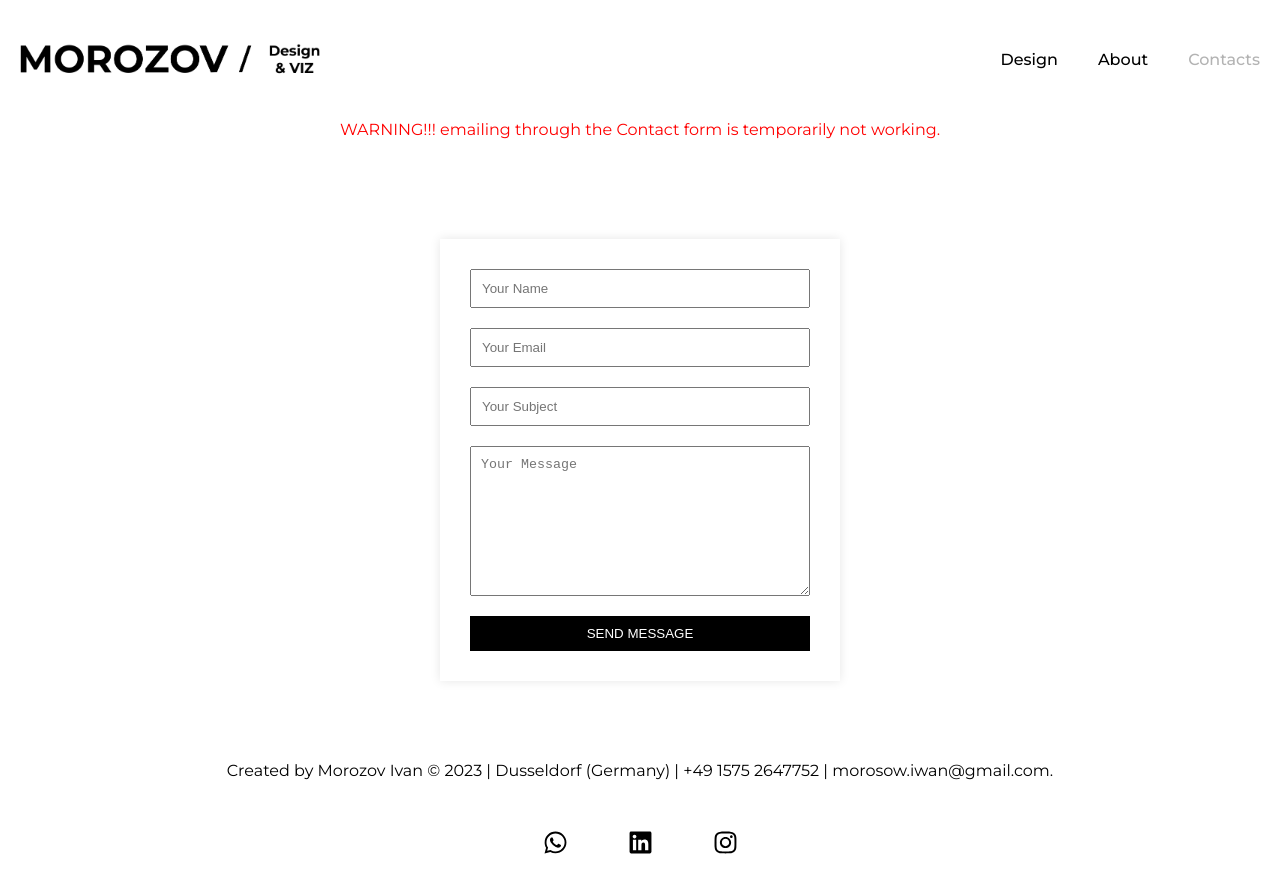
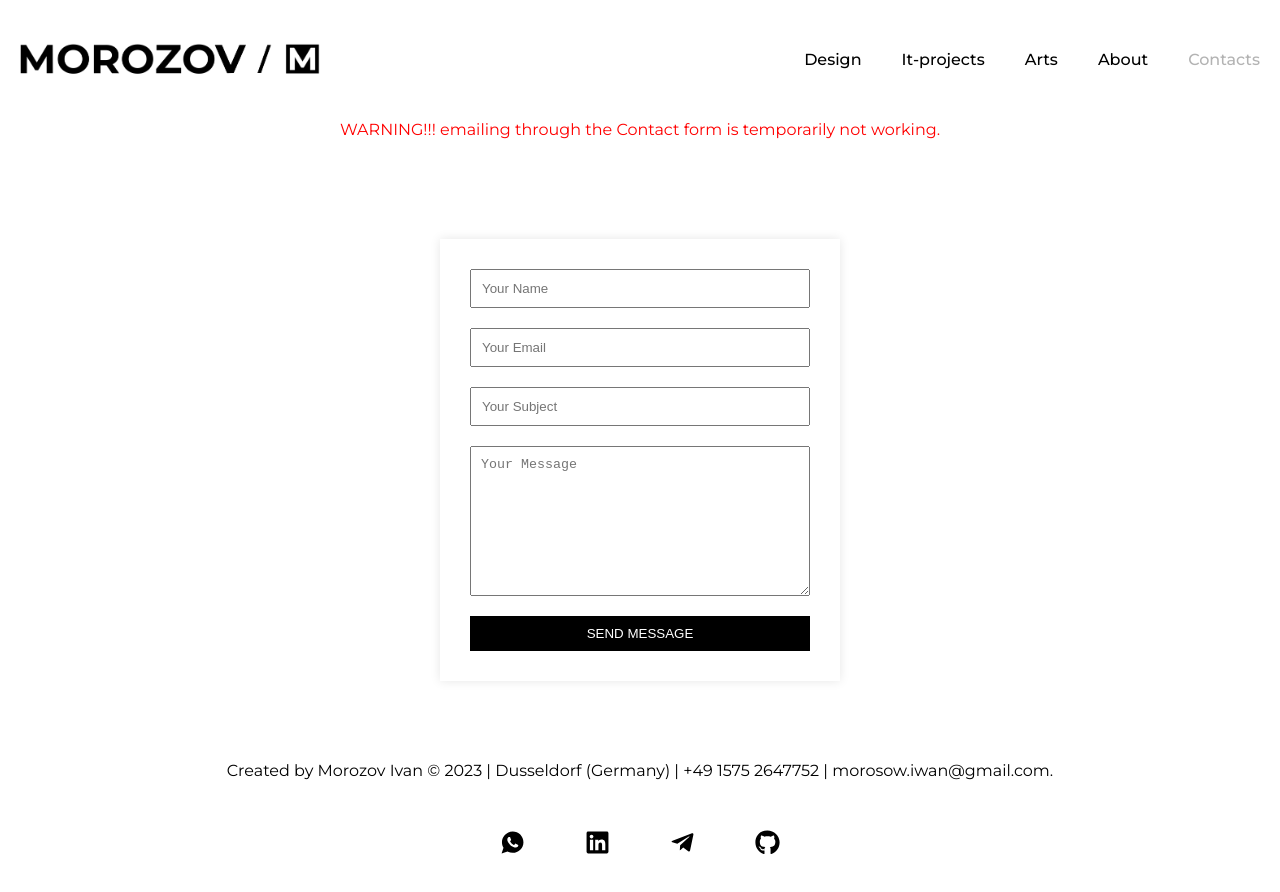
Before and after one commit to barkasa/portfolio, a React (Create React App) app: page /#/about in a window 1280 px wide. Both pictures are taken after a click on the element "morosow.iwan@gmail.com". Shown: the top 892 px of the page. Built offline with nearby package versions, Linux system fonts and the light colour scheme; a web font is replaced by a local one.

Commit message:
add links, add new pages

```diff
--- a/src/App.js
+++ b/src/App.js
@@ -9,6 +9,8 @@ import ProjectsList from "./components/ProjectsList/ProjectsList";
 import ProjectPage from "./pages/ProjectPage/ProjectPage"; // Исправленный путь импорта
 import AboutPage from "./pages/AboutPage/AboutPage";
 import ContactsPage from "./pages/ContactsPage/ContactsPage";
+import ArtsPages from "./pages/ArtsPage/ArtsPages";
+import ItProjects from "./pages/ItProjectsPaje/ItProjects";
 
 const ScrollToTop = () => {
   const { pathname } = useLocation();
@@ -84,8 +86,10 @@ function App() {
       </div>
       <Routes>
         <Route path="" element={<HomePage />} />
-        <Route exact path="/" element={<ProjectsList />} />{" "}
-        <Route path="/project/:projectId" element={<ProjectPage />} />{" "}
+        <Route exact path="/" element={<ProjectsList />} />
+        <Route path="/project/:projectId" element={<ProjectPage />} />
+        <Route path="/itProjects" element={<ItProjects />} />
+        <Route path="/arts" element={<ArtsPages />} />
         <Route path="/about" element={<AboutPage />} />
         <Route path="/contacts" element={<ContactsPage />} />
         <Route path="*" element={<NotFoundPage />} />
--- a/src/components/Footer/Footer.jsx
+++ b/src/components/Footer/Footer.jsx
@@ -1,5 +1,6 @@
 import React from "react";
-import { FaWhatsapp, FaLinkedin, FaInstagram } from "react-icons/fa";
+import { FaLinkedin, FaTelegramPlane, FaGithub } from "react-icons/fa";
+import { IoLogoWhatsapp } from "react-icons/io";
 import { useNavigate } from "react-router-dom";
 import s from "./Footer.module.css";
 
@@ -22,8 +23,13 @@ const Footer = () => {
           .
         </p>
         <div className={s.social_icons}>
-          <a href="https://www.whatsapp.com" className={s.icon_link}>
-            <FaWhatsapp className={s.icon} />
+          <a
+            href="https://api.whatsapp.com/send?phone=4915752647752"
+            target="_blank"
+            rel="noopener noreferrer"
+            className={s.icon_link}
+          >
+            <IoLogoWhatsapp className={s.icon} />
           </a>
           <a
             href="https://www.linkedin.com/in/ivan-morozov-840440a3/"
@@ -31,8 +37,16 @@ const Footer = () => {
           >
             <FaLinkedin className={s.icon} />
           </a>
-          <a href="https://www.instagram.com" className={s.icon_link}>
-            <FaInstagram className={s.icon} />
+          <a
+            href="https://telegram.me/barkasa15"
+            target="_blank"
+            rel="noopener noreferrer"
+            className={s.icon_link}
+          >
+            <FaTelegramPlane className={s.icon} />
+          </a>
+          <a href="https://github.com/barkasa" className={s.icon_link}>
+            <FaGithub className={s.icon} />
           </a>
         </div>
       </div>
--- a/src/components/Header/Header.jsx
+++ b/src/components/Header/Header.jsx
@@ -1,33 +1,7 @@
-// import React from "react";
-// import s from "./Header.module.css";
-// import { NavLink } from "react-router-dom";
-// import logo from "../../assets/logo.png";
-
-// export default function Header() {
-//   return (
-//     <div className={s.header_wrapper}>
-//       <NavLink className={s.logo_link} to="/">
-//         <img src={logo} alt="logo" />
-//       </NavLink>
-//       <div className={s.nav_wrapper}>
-//         <NavLink className={s.nav_link} to="/">
-//           Design
-//         </NavLink>
-//         <NavLink className={s.nav_link} to="/about">
-//           About
-//         </NavLink>
-//         <NavLink className={s.nav_link} to="/contacts">
-//           Contacts
-//         </NavLink>
-//       </div>
-//     </div>
-//   );
-// }
-
 import React, { useState, useCallback, useEffect } from "react";
 import s from "./Header.module.css";
 import { NavLink } from "react-router-dom";
-import logo from "../../assets/logo.png";
+import logo2 from "../../assets/logo2.png";
 import Burger from "../Burger/Burger";
 import ModalHeaderMenu from "../Modal/ModalHeaderMenu/ModalHeaderMenu";
 
@@ -61,7 +35,7 @@ export default function Header() {
     <div className={s.header}>
       <div className={s.logo_wrapper}>
         <NavLink className={s.logo_link} to="/">
-          <img src={logo} alt="logo" />
+          <img src={logo2} alt="logo" />
         </NavLink>
       </div>
       <div className={s.nav_wrapper}>
@@ -75,6 +49,12 @@ export default function Header() {
             <NavLink className={s.nav_link} to="/">
               Design
             </NavLink>
+            <NavLink className={s.nav_link} to="/itProjects">
+              It-projects
+            </NavLink>
+            <NavLink className={s.nav_link} to="/arts">
+              Arts
+            </NavLink>
             <NavLink className={s.nav_link} to="/about">
               About
             </NavLink>
--- a/src/components/Modal/ModalHeaderMenu/ModalHeaderMenu.jsx
+++ b/src/components/Modal/ModalHeaderMenu/ModalHeaderMenu.jsx
@@ -31,6 +31,22 @@ const ModalHeaderMenu = ({ isOpen, onClose }) => {
           </NavLink>
           <NavLink
             className={s.nav_link}
+            to="/itProjects"
+            activeclassname={s.active}
+            onClick={handleLinkClick}
+          >
+            It-projects
+          </NavLink>
+          <NavLink
+            className={s.nav_link}
+            to="/arts"
+            activeclassname={s.active}
+            onClick={handleLinkClick}
+          >
+            Arts
+          </NavLink>
+          <NavLink
+            className={s.nav_link}
             to="/about"
             activeclassname={s.active}
             onClick={handleLinkClick}
--- a/src/pages/AboutPage/AboutPage.module.css
+++ b/src/pages/AboutPage/AboutPage.module.css
@@ -4,7 +4,8 @@
   height: 700px;
   font-size: 48px;
   font-weight: 600;
-  background-color: rgb(123, 123, 153);
+  /* background-color: rgb(123, 123, 153); */
+  background-color: #826e88;
   text-align: justify;
   display: flex;
   flex-direction: column;
@@ -75,7 +76,7 @@
 }
 .banner_down {
   padding: 0;
-  background-color: #66640b;
+  background-color: #8d6120;
   height: 500px;
   position: relative;
 }
--- /dev/null
+++ b/src/pages/ArtsPage/ArtsPages.jsx
@@ -0,0 +1,10 @@
+import React from "react";
+import s from "./ArtsPages.module.css";
+
+export default function ArtsPages() {
+  return (
+    <div className={s.modul_in_development}>
+      Warning! The module is temporarily in development.
+    </div>
+  );
+}
--- /dev/null
+++ b/src/pages/ArtsPage/ArtsPages.module.css
@@ -0,0 +1,6 @@
+.modul_in_development {
+  margin-top: 150px;
+  padding: 0 20px;
+  text-align: center;
+  color: rgb(255, 0, 0);
+}
--- a/src/pages/ContactsPage/ContactsPage.jsx
+++ b/src/pages/ContactsPage/ContactsPage.jsx
@@ -56,7 +56,7 @@ const ContactsPage = () => {
           alignItems: "center",
         }}
       >
-        <p style={{ color: "red" }}>
+        <p style={{ color: "red", textAlign: "center" }}>
           WARNING!!! emailing through the Contact form is temporarily not
           working.
         </p>
--- /dev/null
+++ b/src/pages/ItProjectsPaje/ItProjects.jsx
@@ -0,0 +1,10 @@
+import React from "react";
+import s from "./ItProjects.module.css";
+
+export default function ItProjects() {
+  return (
+    <div className={s.modul_in_development}>
+      Warning! The module is temporarily in development.
+    </div>
+  );
+}
--- /dev/null
+++ b/src/pages/ItProjectsPaje/ItProjects.module.css
@@ -0,0 +1,6 @@
+.modul_in_development {
+  margin-top: 150px;
+  padding: 0 20px;
+  text-align: center;
+  color: rgb(255, 0, 0);
+}
```
Also changed, not shown: src/assets/logo2.png (added).
